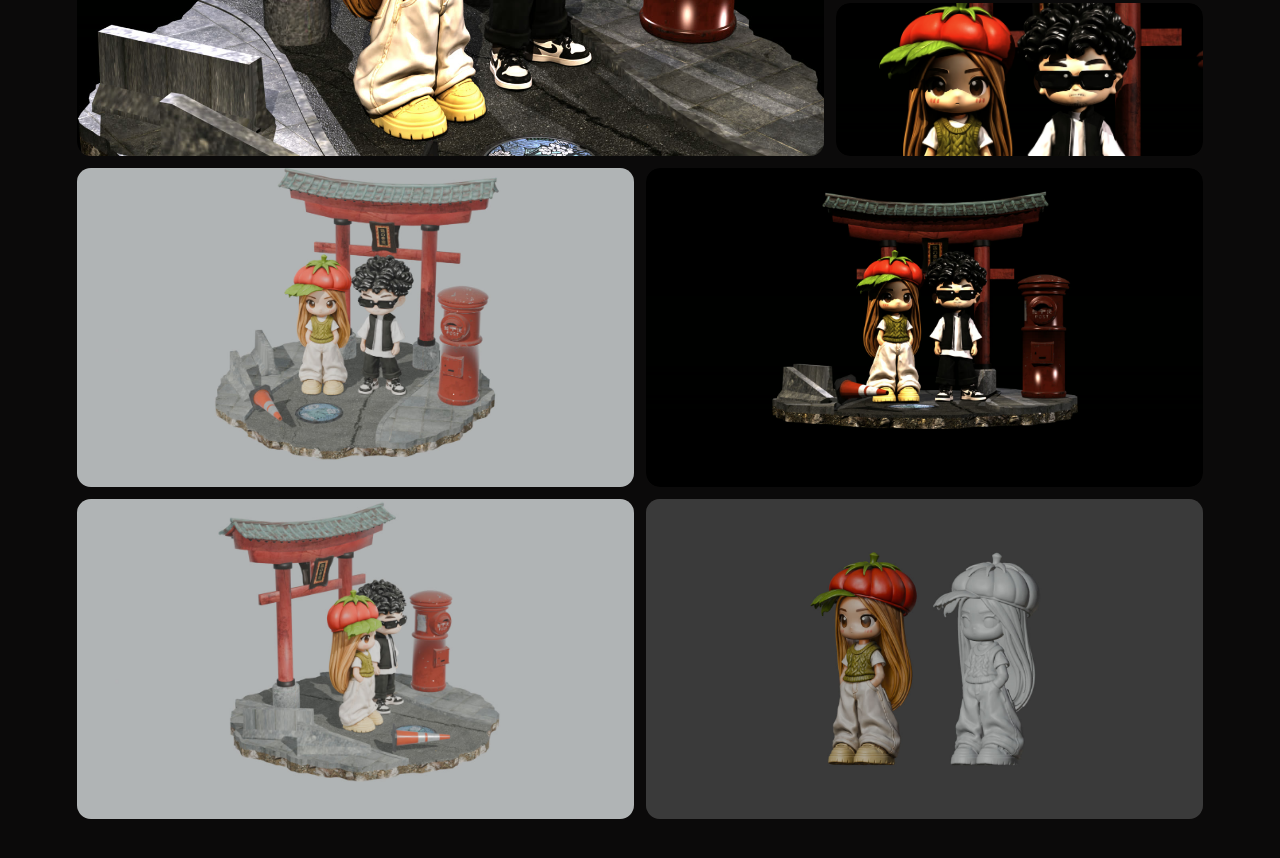
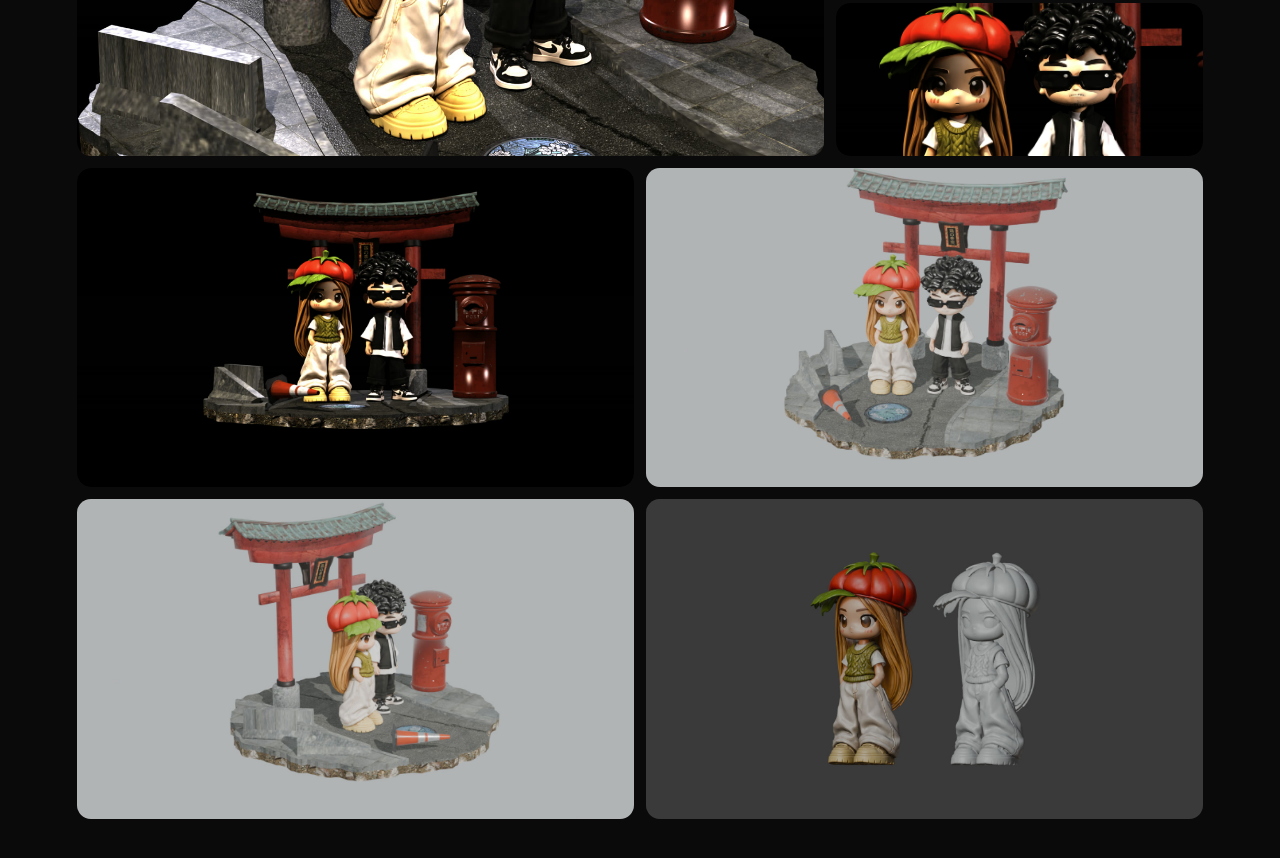
Before and after one commit to ivanguerini94-bot/paola-federico, a plain HTML site: page index.html in a window 1280 px wide. Shown: the part 2313-3171 px from the top of the page. Drawn offline with Linux system fonts and the light colour scheme; a web font is replaced by a local one.

Commit message:
Galleria: scambiate vista frontale e vista iniziale
Co-Authored-By: Claude Opus 5.5 <noreply@anthropic.com>

```diff
--- a/index.html
+++ b/index.html
@@ -188,8 +188,8 @@
       <a class="g1 rv" href="img/frame_avvicinamento.jpg"><img src="img/frame_avvicinamento.jpg" alt=""></a>
       <a class="g2 rv d1" href="img/diorama_alto.jpg"><img src="img/diorama_alto.jpg" alt=""></a>
       <a class="g3 rv d2" href="img/frame_volti.jpg"><img src="img/frame_volti.jpg" alt=""></a>
-      <a class="g4 rv" href="img/diorama_fronte.jpg"><img src="img/diorama_fronte.jpg" alt=""></a>
-      <a class="g5 rv d1" href="img/frame_inizio.jpg"><img src="img/frame_inizio.jpg" alt=""></a>
+      <a class="g4 rv" href="img/frame_inizio.jpg"><img src="img/frame_inizio.jpg" alt=""></a>
+      <a class="g5 rv d1" href="img/diorama_fronte.jpg"><img src="img/diorama_fronte.jpg" alt=""></a>
       <a class="g6 rv" href="img/diorama_lato.jpg"><img src="img/diorama_lato.jpg" alt=""></a>
       <a class="g7 rv d1" href="img/stampa_paola.jpg"><img src="img/stampa_paola.jpg" alt=""></a>
     </div>
```
